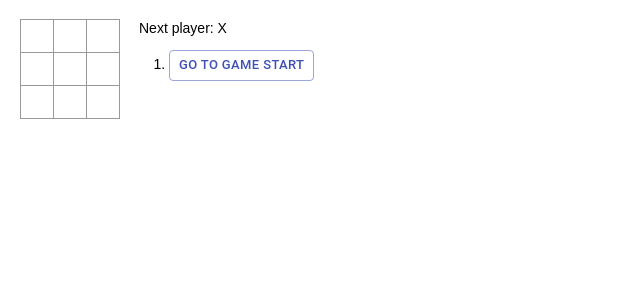
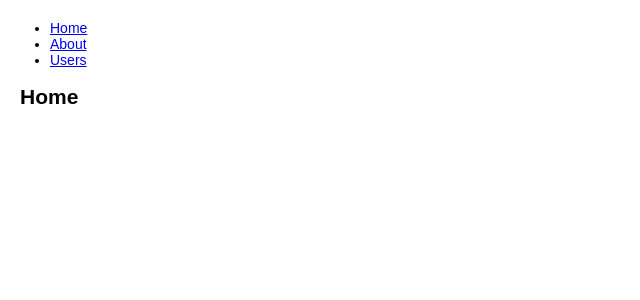
Before and after one commit to AemonCao/ts-react-material-ui, a React (Create React App) app: page / in a window 1280 px wide. Shown: the top 300 px of the page, without its empty margins (0-640 px from the left). Built offline with nearby package versions, Linux system fonts and the light colour scheme.

Commit message:
add react router

```diff
--- a/package.json
+++ b/package.json
@@ -11,8 +11,10 @@
     "@types/node": "^12.12.67",
     "@types/react": "^16.9.51",
     "@types/react-dom": "^16.9.8",
+    "@types/react-router-dom": "^5.1.6",
     "react": "^16.13.1",
     "react-dom": "^16.13.1",
+    "react-router-dom": "^5.2.0",
     "react-scripts": "3.4.3",
     "typescript": "^3.7.5"
   },
--- a/src/index.tsx
+++ b/src/index.tsx
@@ -1,12 +1,54 @@
 import React from "react";
 import ReactDOM from "react-dom";
-import Game from "./components/Tic-Tac-Toe/Game";
+import { BrowserRouter as Router, Switch, Route, Link } from "react-router-dom";
 import "./index.css";
 
 ReactDOM.render(
   // 严格模式
   <React.StrictMode>
-    <Game />
+    <Router>
+      <div>
+        <nav>
+          <ul>
+            <li>
+              <Link to="/">Home</Link>
+            </li>
+            <li>
+              <Link to="/about">About</Link>
+            </li>
+            <li>
+              <Link to="/users">Users</Link>
+            </li>
+          </ul>
+        </nav>
+
+        {/* A <Switch> looks through its children <Route>s and
+            renders the first one that matches the current URL. */}
+        <Switch>
+          <Route path="/about">
+            <About />
+          </Route>
+          <Route path="/users">
+            <Users />
+          </Route>
+          <Route path="/">
+            <Home />
+          </Route>
+        </Switch>
+      </div>
+    </Router>
   </React.StrictMode>,
   document.getElementById("root")
 );
+
+function Home() {
+  return <h2>Home</h2>;
+}
+
+function About() {
+  return <h2>About</h2>;
+}
+
+function Users() {
+  return <h2>Users</h2>;
+}
```
Also changed, not shown: 1 other file (tests, documents, lock files or other folders).
